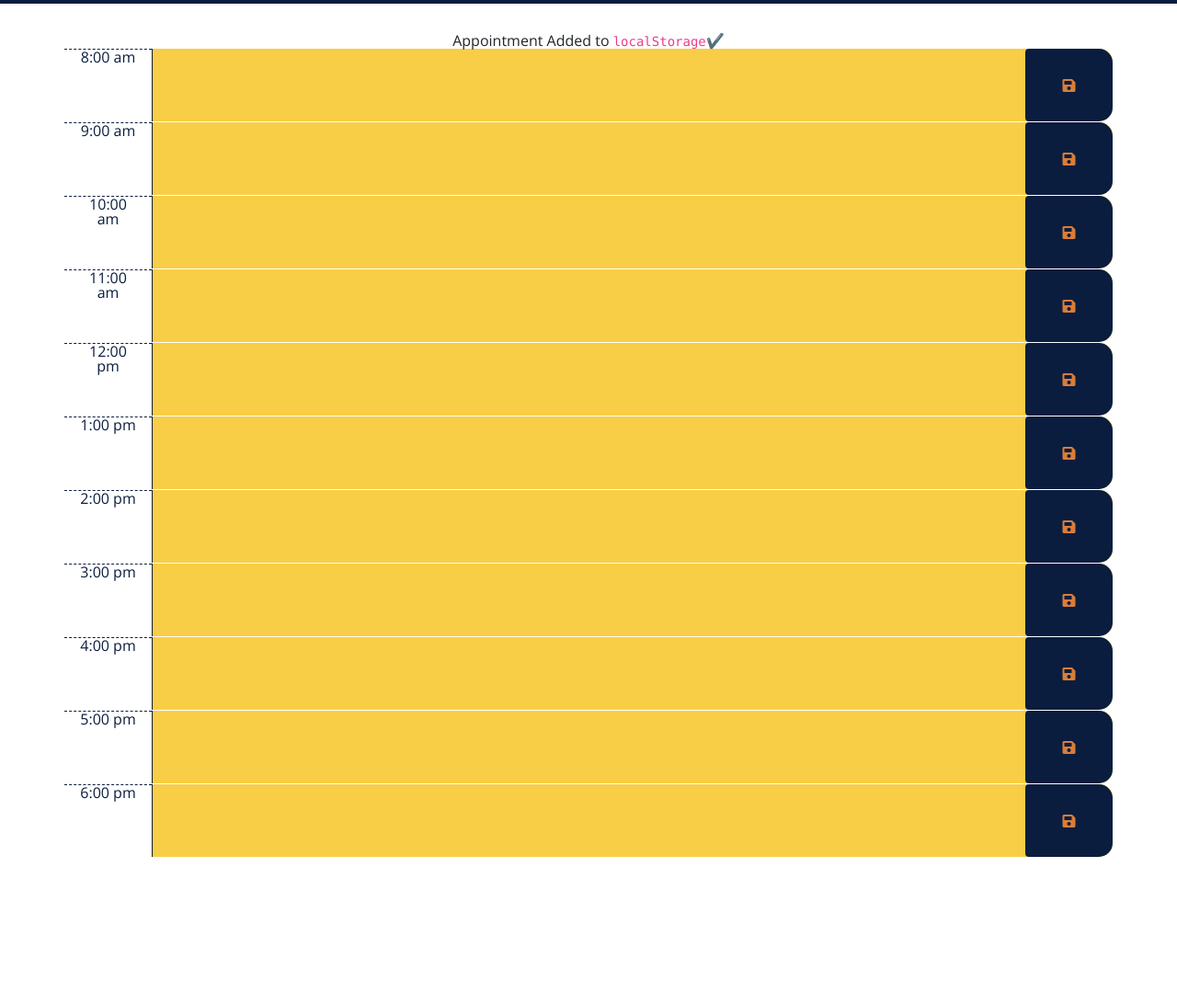
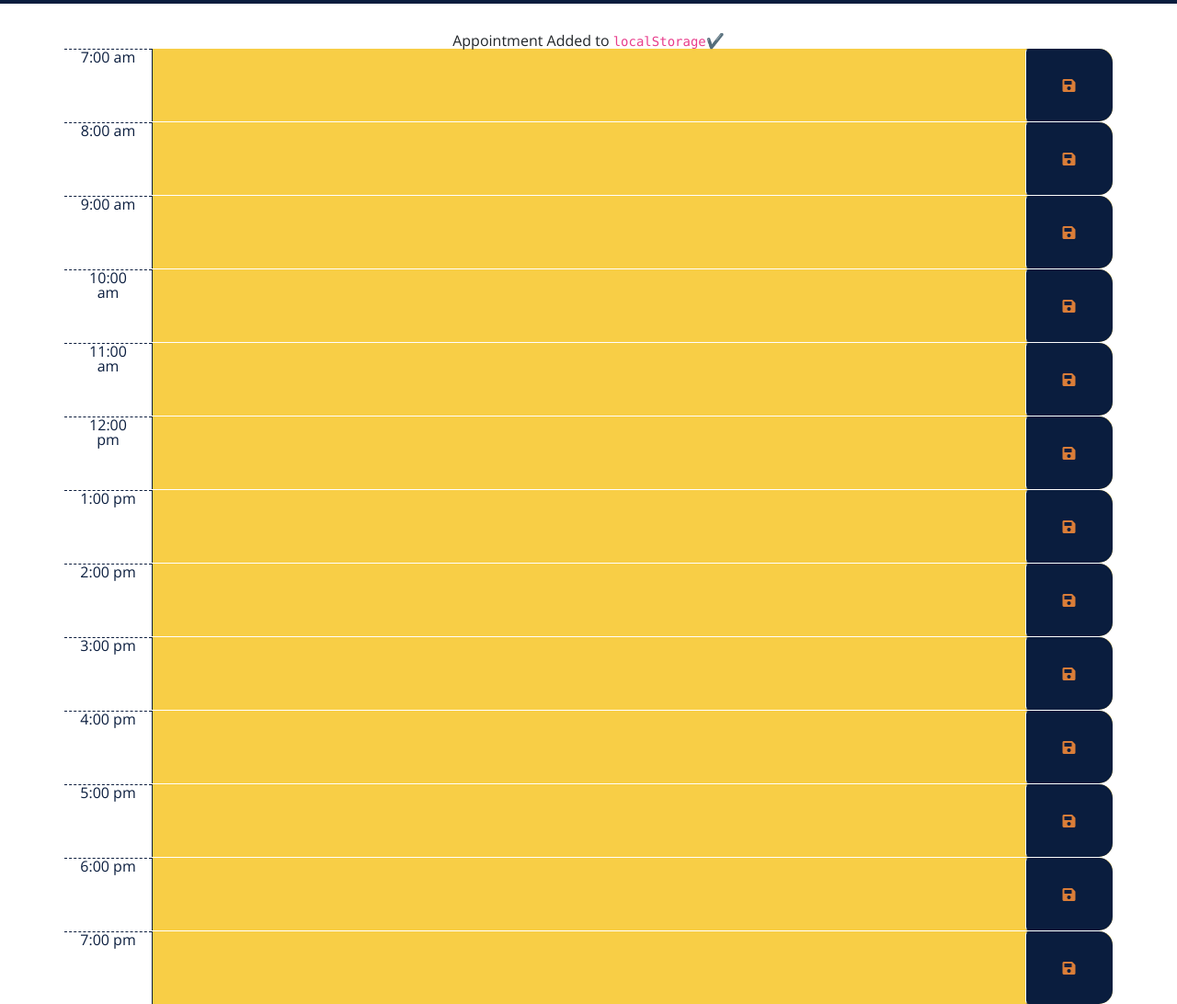
Before and after one commit to mchughmegan/Work-Day-Scheduler, a plain HTML site: page index.html in a window 1280 px wide. Shown: the part 300-1392 px from the top of the page at 92% size. Before the commit the page ends 1232 px from the top, so only its background shows below. Drawn offline with nearby package versions, Linux system fonts and the light colour scheme.

Commit message:
added more times to html added show to css

```diff
--- a/assets/script.js
+++ b/assets/script.js
@@ -52,6 +52,7 @@ $(document).ready(function(){
     //setup an interval to run this hour updater function every certain amount of time
     var interval = setInterval(hourUpdater, 60000);
     //for each hour, load saved data from local storage
+    $("#hour-7 .description").val(localStorage.getItem("hour-7"));
     $("#hour-8 .description").val(localStorage.getItem("hour-8"));
     $("#hour-9 .description").val(localStorage.getItem("hour-9"));
     $("#hour-10 .description").val(localStorage.getItem("hour-10"));
--- a/assets/style.css
+++ b/assets/style.css
@@ -23,6 +23,11 @@ body {
 
   .description {
     white-space: pre-wrap;
+  }
+
+  .show {
+    color:#0A1D3E;
+    font-size: 14px;
   }
 
   .time-block {
@@ -58,7 +63,7 @@ body {
   }
 
   .saveBtn {
-    border-left: 1px solid #0A1D3E;
+    border-left: 1px solid white;
     border-top-right-radius: 15px;
     border-bottom-right-radius: 15px;
     background-color: #0A1D3E;
--- a/index.html
+++ b/index.html
@@ -36,6 +36,11 @@
     </section>
     <div class="container">
       <!-- Timeblocks go here -->
+        <div class="row time-block" id="hour-7">
+          <div class="col-md-1 hour">7:00 am</div>
+          <textarea class="col-md-10 description"></textarea>
+          <button class="btn saveBtn col-md-1"><i class="fas fa-save"></i></button>
+        </div>
         <div class="row time-block" id="hour-8">
             <div class="col-md-1 hour">8:00 am</div>
             <textarea class="col-md-10 description"></textarea>
@@ -91,6 +96,11 @@
             <textarea class="col-md-10 description"></textarea>
             <button class="btn saveBtn col-md-1"><i class="fas fa-save"></i></button>
         </div>
+        <div class="row time-block" id="hour-19">
+          <div class="col-md-1 hour">7:00 pm</div>
+          <textarea class="col-md-10 description"></textarea>
+          <button class="btn saveBtn col-md-1"><i class="fas fa-save"></i></button>
+        </div>
     </div>
 
     <script src="https://cdnjs.cloudflare.com/ajax/libs/jquery/3.2.1/jquery.min.js"></script>
```
